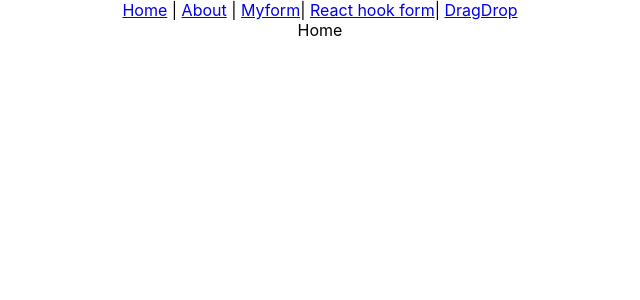
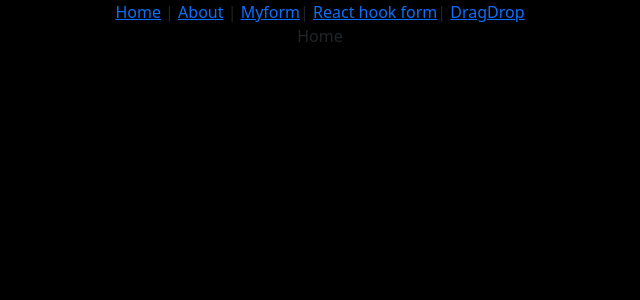
Before and after one commit to code-in-time/reactform, a React (Create React App) app: page / in a window 1280 px wide. Shown: the top 300 px of the page, without its empty margins (320-960 px from the left). Built offline with nearby package versions, Linux system fonts and the light colour scheme.

Commit message:
Add styles and SCSS

```diff
--- /dev/null
+++ b/src/custom.scss
@@ -0,0 +1,8 @@
+// import 'bootstrap/dist/css/bootstrap.css';
+// Override default variables before the import
+$body-bg: #000;
+
+// Import Bootstrap and its default variables
+@import '~bootstrap/scss/bootstrap.scss';
+// Put any other imports below so that CSS from your
+// components takes precedence over default styles.
--- a/src/index.css
+++ /dev/null
@@ -1,13 +0,0 @@
-body {
-  margin: 0;
-  font-family: -apple-system, BlinkMacSystemFont, 'Segoe UI', 'Roboto', 'Oxygen',
-    'Ubuntu', 'Cantarell', 'Fira Sans', 'Droid Sans', 'Helvetica Neue',
-    sans-serif;
-  -webkit-font-smoothing: antialiased;
-  -moz-osx-font-smoothing: grayscale;
-}
-
-code {
-  font-family: source-code-pro, Menlo, Monaco, Consolas, 'Courier New',
-    monospace;
-}
--- a/src/index.js
+++ b/src/index.js
@@ -1,9 +1,10 @@
 import React from 'react';
 import ReactDOM from 'react-dom/client';
 import { BrowserRouter } from "react-router-dom";
-import './index.css';
 import App from './App';
 import reportWebVitals from './reportWebVitals';
+import './custom.scss';
+
 
 const root = ReactDOM.createRoot(document.getElementById('root'));
 root.render(
```
Also changed, not shown: package.json (+11 -9 lines), 1 other file (tests, documents, lock files or other folders).
